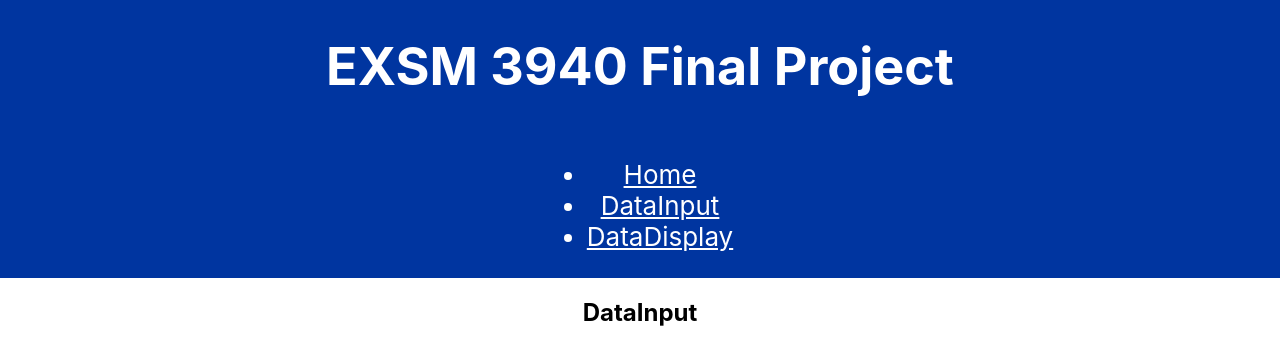
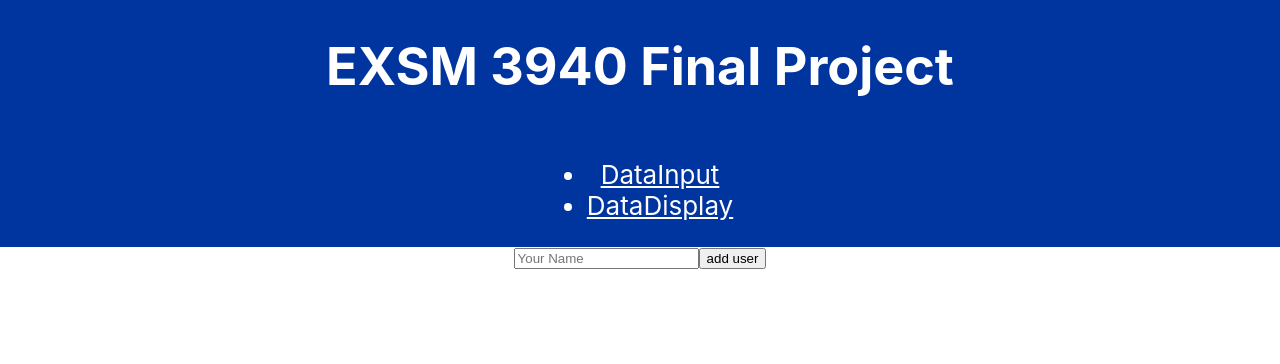
Before and after one commit to JMDelisle/Exsm3940, a React (Create React App) app in the folder finalproject3940/: page /datainput in a window 1280 px wide. Shown: the top 364 px of the page. Built offline with nearby package versions, Linux system fonts and the light colour scheme.

Commit message:
Having browser error and now it wanting me to install thunk, trying to see another alternative;

```diff
--- a/finalproject3940/src/App.js
+++ b/finalproject3940/src/App.js
@@ -1,17 +1,16 @@
 import './App.css';
-import DataHome from './pages/DataHome';
-import DataInput from './pages/DataInput';
-import DataDisplay from './pages/DataDisplay';
+import UserForm from './component/UserForm';
+import UserList from './component/UserList';
 import { Routes, Link, Route } from 'react-router-dom';
+import UserDetail from './component/UserDetail';
 
 function App() {
   return (
     <div className="App">
       <header className="App-header">
-        <h1>EXSM 3940 Final Project</h1>
+         <h1>EXSM 3940 Final Project</h1>
         <nav>
           <ul>
-            <li className='links'><Link to="/">Home</Link></li>
             <li><Link to="/datainput">DataInput</Link></li>
             <li><Link to="/datadisplay">DataDisplay</Link></li>
           </ul>
@@ -19,9 +18,8 @@ function App() {
       </header>
       <main>
         <Routes>
-          <Route path="/" element={<DataHome />} />
-          <Route path="/datainput" element={<DataInput />} />
-          <Route path="/datadisplay" element={<DataDisplay />} />
+          <Route path="/datainput" element={<UserForm />} />
+          <Route path="/datadisplay" element={<UserList />} />
         </Routes>
       </main>
     </div>
--- /dev/null
+++ b/finalproject3940/src/action/userActions.js
@@ -0,0 +1,17 @@
+export const GET_USER = 'GET_USER';
+export const ADD_USER = 'ADD_USER';
+
+export const fetchUser = (users) => async (dispatch) => {
+
+    dispatch({
+        type: GET_USER,
+        payload: users,
+    });
+};
+
+export const addUser = (newUser) => async (dispatch) => {
+    dispatch({
+        type: ADD_USER,
+        payload: newUser,
+    });
+};
--- /dev/null
+++ b/finalproject3940/src/component/UserDetail.js
@@ -0,0 +1,12 @@
+import React from 'react';
+
+const UserDetail =({user}) => {
+    return (
+        <li>
+            <div className="name">{user.firstName}</div>
+            <div className="phoneNumber">{user.phoneNumber}</div>
+        </li>
+    );
+};
+
+export default UserDetail;
--- /dev/null
+++ b/finalproject3940/src/component/UserForm.js
@@ -0,0 +1,34 @@
+import React, { useState } from 'react';
+import { connect } from 'react-redux';
+import { addUser } from '../action/userActions';
+
+const UserForm = ({ dispatch }) => {
+    const [firstName, setFirstName] = useState('');
+    const [phoneNumber, setPhoneNumber] = useState('');
+
+    const handleSubmit = (e) => {
+        e.preventDefault();
+        const newUser = {
+            firstName,
+            phoneNumber,
+        };
+        dispatch(addUser(newUser));
+        setFirstName('');
+        setPhoneNumber('');
+    };
+
+    return (
+        <form onSubmit={handleSubmit}>
+            <input
+            type="text"
+            placeholder='Your Name'
+            value={firstName}
+            onChange={(e) => setFirstName(e.target.value)}
+            required/>
+
+            <input type='submit' value='add user' />
+        </form>
+    )
+}
+
+export default connect(null)(UserForm)
--- /dev/null
+++ b/finalproject3940/src/component/UserList.js
@@ -0,0 +1,24 @@
+import React from "react";
+import { connect } from 'react-redux';
+import UserDetail from './UserDetail'
+
+
+const UserList = ({ users }) => {
+    return users.length ? (
+        <div className="book-list">
+            <ul>
+                {users.map((user) => {
+                    return <UserDetail user={user.firstName} key={user.id} />;
+                })}
+            </ul>
+        </div>
+    ) : (
+        <div className="empty"> No named been used</div>
+    );
+};
+
+const mapStateToProps = (state) => ({
+    users: state.users.users,
+});
+
+export default connect(mapStateToProps)(UserList);
--- a/finalproject3940/src/index.js
+++ b/finalproject3940/src/index.js
@@ -1,20 +1,24 @@
 import React from 'react';
-import ReactDOM from 'react-dom/client';
+import { createRoot } from "react-dom/client";
 import './index.css';
 import App from './App';
-import reportWebVitals from './reportWebVitals';
+import { createStore } from 'redux';
+import { Provider } from 'react-redux';
 import { BrowserRouter } from 'react-router-dom';
 
-const root = ReactDOM.createRoot(document.getElementById('root'));
+import rootReducer from './reducers'
+
+const store = createStore(rootReducer);
+
+const container = document.getElementById("root");
+const root = createRoot(container);
+
 root.render(
   <React.StrictMode>
     <BrowserRouter>
-      <App />
+      <Provider store={store}>
+        <App />
+      </Provider>
     </BrowserRouter>
   </React.StrictMode>
 );
-
-// If you want to start measuring performance in your app, pass a function
-// to log results (for example: reportWebVitals(console.log))
-// or send to an analytics endpoint. Learn more: https://bit.ly/CRA-vitals
-reportWebVitals();
--- a/finalproject3940/src/pages/DataDisplay.js
+++ /dev/null
@@ -1,13 +0,0 @@
-import React, { Component } from 'react';
-
-class DataDisplay extends Component {
-    render() {
-        return (
-            <div>
-                <h2>DataDisplay</h2>
-            </div>
-        );
-    }
-}
-
-export default DataDisplay;
--- a/finalproject3940/src/pages/DataHome.js
+++ /dev/null
@@ -1,13 +0,0 @@
-import React, { Component } from 'react';
-
-class DataHome extends Component {
-    render() {
-        return (
-            <div>
-                <h2>DataHome</h2>
-            </div>
-        );
-    }
-}
-
-export default DataHome;
--- a/finalproject3940/src/pages/DataInput.js
+++ /dev/null
@@ -1,13 +0,0 @@
-import React, { Component } from 'react';
-
-class DataInput extends Component {
-    render() {
-        return (
-            <div>
-                <h2>DataInput</h2>
-            </div>
-        );
-    }
-}
-
-export default DataInput;
--- /dev/null
+++ b/finalproject3940/src/reducers/index.js
@@ -0,0 +1,8 @@
+import { combineReducers } from "redux";
+import userReducer  from "./userReducer";
+
+const rootReducer = combineReducers({
+  users: userReducer,
+});
+
+export default rootReducer;
--- /dev/null
+++ b/finalproject3940/src/reducers/userReducer.js
@@ -0,0 +1,24 @@
+import { GET_USER, ADD_USER } from '../action/userActions';
+
+export const initialState = {
+  users: [],
+}
+
+export default function userReducer(state = initialState, action) {
+  switch (action.type) {
+    case GET_USER:
+      return {
+        ...state,
+        users: action.payload,
+      };
+
+      case ADD_USER:
+        return {
+          ...state,
+          users: [...state.users, action.payload],
+        };
+
+        default:
+          return state;
+  }
+}
```
Also changed, not shown: finalproject3940/package.json (+9 -2 lines), 1 other file (tests, documents, lock files or other folders).
